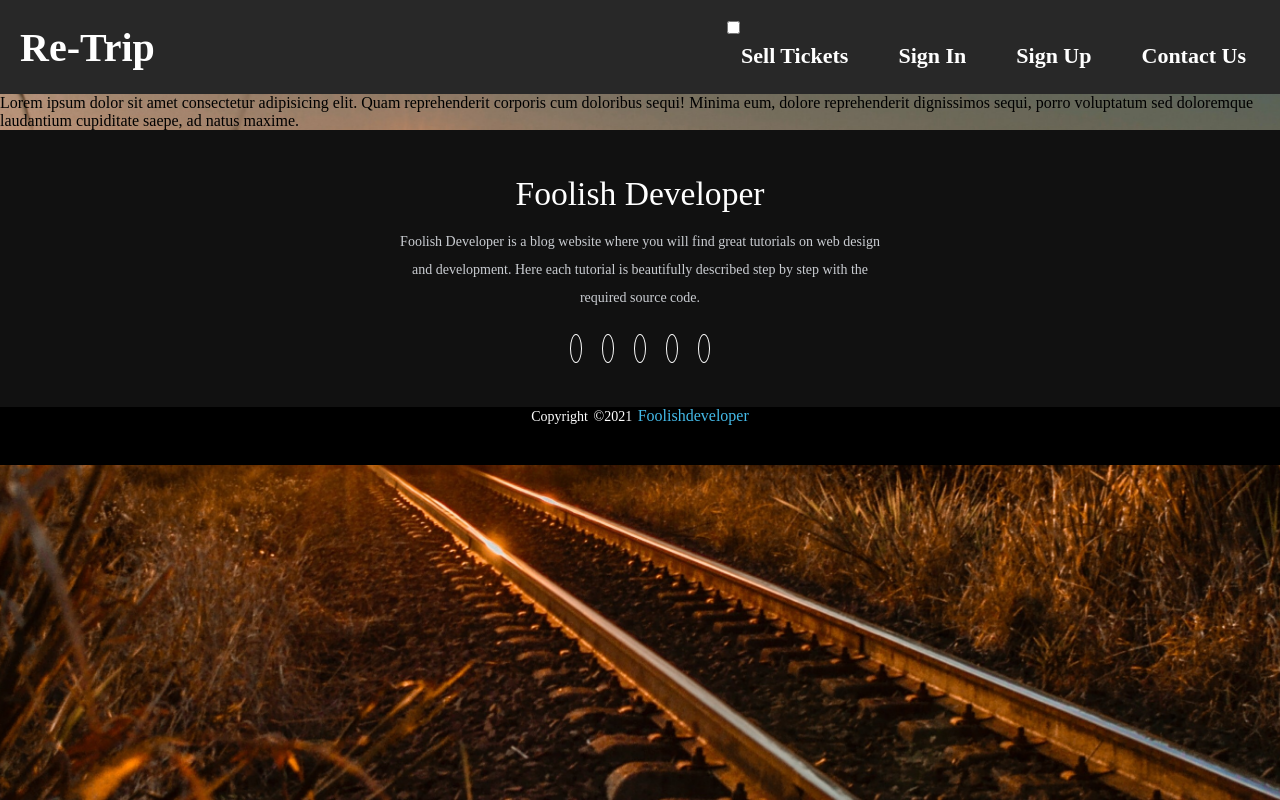
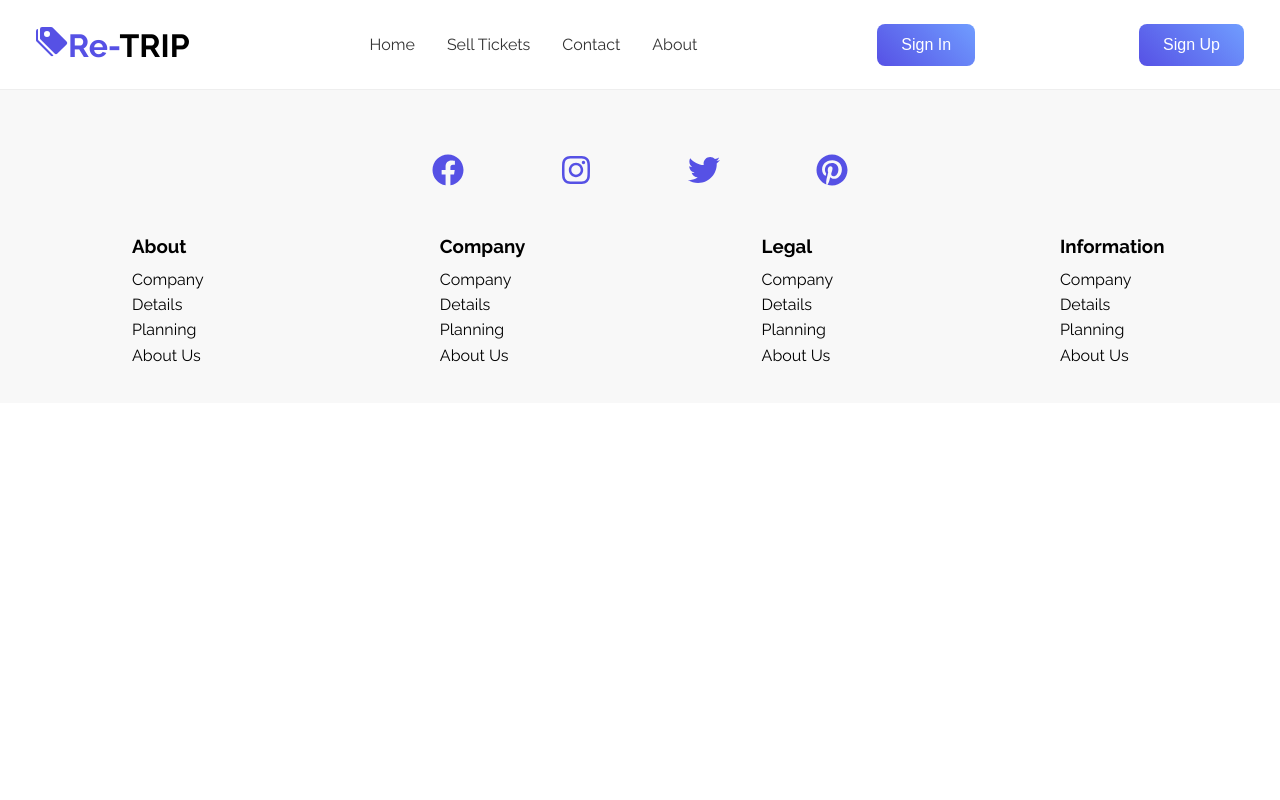
Before and after one commit to hasibulalamrahi/e-ticketing-app-client, a React (Create React App) app: page / in a window 1280 px wide. Built offline with nearby package versions, Linux system fonts and the light colour scheme.

Commit message:
header and footer updated

```diff
--- a/package.json
+++ b/package.json
@@ -10,6 +10,7 @@
     "bootstrap-icons": "^1.9.1",
     "react": "^18.2.0",
     "react-dom": "^18.2.0",
+    "react-icons": "^4.6.0",
     "react-router-dom": "^6.4.2",
     "react-scripts": "5.0.1",
     "web-vitals": "^2.1.4"
--- a/src/App.js
+++ b/src/App.js
@@ -7,7 +7,7 @@ import Footer from './Components/NavBars/Footer/footer'
 import './Styles/Global/App.css'
 function App() {
   return (
-    <div className="bg-image">
+    <div>
       <Header />
       <Routes>
         <Route path="/" element={<HomePage />} />
--- /dev/null
+++ b/src/Components/Home/main.jsx
@@ -0,0 +1,7 @@
+function HomeComponent() {
+  return <>
+
+  </>;
+};
+
+export default HomeComponent;
--- a/src/Components/NavBars/Footer/footer.jsx
+++ b/src/Components/NavBars/Footer/footer.jsx
@@ -1,56 +1,57 @@
-import '../../../Styles/Footer/footer.css'
 
-const Footer = ()=>{
-    return (
-      <>
-        <div>
-          <div className='footer-container'>
-            <div className="footer-content">
-              <h3>Foolish Developer</h3>
-              <p>
-                Foolish Developer is a blog website where you will find great
-                tutorials on web design and development. Here each tutorial is
-                beautifully described step by step with the required source
-                code.
-              </p>
-              <ul className="socials">
-                <li>
-                  <a href="#">
-                    <i className="fa fa-facebook"></i>
-                  </a>
-                </li>
-                <li>
-                  <a href="#">
-                    <i className="fa fa-twitter"></i>
-                  </a>
-                </li>
-                <li>
-                  <a href="#">
-                    <i className="fa fa-google-plus"></i>
-                  </a>
-                </li>
-                <li>
-                  <a href="#">
-                    <i className="fa fa-youtube"></i>
-                  </a>
-                </li>
-                <li>
-                  <a href="#">
-                    <i className="fa fa-linkedin-square"></i>
-                  </a>
-                </li>
-              </ul>
-            </div>
-            <div className="footer-bottom">
-              <p>
-                copyright &copy;2021 <a href="#">foolishdeveloper</a>
-              </p>
+import React from "react";
 
-            </div>
-          </div>
+import {
+  FaFacebook,
+  FaInstagram,
+  FaTwitter,
+  FaPinterest,
+} from "react-icons/fa";
+
+import "../../../Styles/Footer/footer.css";
+
+
+const Footer = () => {
+  return (
+    <div className="footer">
+      <div className="social">
+        <FaFacebook className="icon" />
+        <FaInstagram className="icon" />
+        <FaTwitter className="icon" />
+        <FaPinterest className="icon" />
+      </div>
+      <div className="container">
+        <div className="col">
+          <h3>About</h3>
+          <p>Company</p>
+          <p>Details</p>
+          <p>Planning</p>
+          <p>About Us</p>
         </div>
-      </>
-    );
-}
+        <div className="col">
+          <h3>Company</h3>
+          <p>Company</p>
+          <p>Details</p>
+          <p>Planning</p>
+          <p>About Us</p>
+        </div>
+        <div className="col">
+          <h3>Legal</h3>
+          <p>Company</p>
+          <p>Details</p>
+          <p>Planning</p>
+          <p>About Us</p>
+        </div>
+        <div className="col">
+          <h3>Information</h3>
+          <p>Company</p>
+          <p>Details</p>
+          <p>Planning</p>
+          <p>About Us</p>
+        </div>
+      </div>
+    </div>
+  );
+};
 
 export default Footer;
--- a/src/Components/NavBars/Header/header.jsx
+++ b/src/Components/NavBars/Header/header.jsx
@@ -1,27 +1,50 @@
-import React,{useState,useEffect} from 'react';
-import '../../../Styles/Header/header.css'
 
-function Header() {
+
+import React, {useState} from 'react'
+import {HiOutlineMenuAlt4} from 'react-icons/hi'
+import {FaRegTimesCircle} from 'react-icons/fa'
+import { BsTagsFill } from "react-icons/bs";
+import "../../../Styles/Header/header.css";
+const Header = () => {
+    const[click, setClick] = useState(false)
+    const handleClick = () => setClick(!click)
+
     return (
-<>
-<div>
-   <nav className="navbar">
-     <div className="logo">Re-Trip</div>
-     <ul className="nav-links">
-       <input type="checkbox" id="checkbox_toggle" />
-       <label for="checkbox_toggle" className="hamburger">&#9776;</label>
-       <div className="menu">
-         <li><a href="/sell-tickets">Sell Tickets</a></li>
-         <li><a href="/sign-in">Sign In</a></li>
-         <li className="services">
-           <a href="/sign-up">Sign Up</a>
+      <div className="navbar">
+        <div className="container">
+          <h1>
+            <span>
+              <BsTagsFill />
+              Re-
+            </span>
+            TRIP
+          </h1>
+          <ul className={click ? "nav-menu active" : "nav-menu"}>
+            <li>
+              <a href="#">Home</a>
             </li>
-         <li><a href="/">Contact Us</a></li>
+            <li>
+              <a href="#">Sell Tickets</a>
+            </li>
+            <li>
+              <a href="#">Contact</a>
+            </li>
+            <li>
+              <a href="#">About</a>
+            </li>
+          </ul>
+          <button className="btn">Sign In</button>
+          <button className="btn">Sign Up</button>
+          <div className="hamburger" onClick={handleClick}>
+            {click ? (
+              <FaRegTimesCircle className="icon" />
+            ) : (
+              <HiOutlineMenuAlt4 className="icon" />
+            )}
           </div>
-     </ul>
-   </nav>
         </div>
-</>
+      </div>
     );
 }
-export default Header;
+
+export default Header
--- a/src/Pages/index.jsx
+++ b/src/Pages/index.jsx
@@ -1,9 +1,9 @@
+import  HomeComponent from '../Components/Home/main'
+
 function HomePage() {
   return (
     <>
-    <div>
-      Lorem ipsum dolor sit amet consectetur adipisicing elit. Quam reprehenderit corporis cum doloribus sequi! Minima eum, dolore reprehenderit dignissimos sequi, porro voluptatum sed doloremque laudantium cupiditate saepe, ad natus maxime.
-    </div>
+     <HomeComponent/>
     </>
   )
 }
--- a/src/Styles/Footer/footer.css
+++ b/src/Styles/Footer/footer.css
@@ -1,98 +1,44 @@
+.footer {
+    width: 100%;
+    padding: 2rem 0;
+    background-color: #f8f8f8;
+}
 
-.footer-container{
-    position: relative;
-    bottom: 0;
-    left: 0;
-    right: 0;
-    background: #111;
-    height: auto;
-    width: 100%;
+.footer .container {
+    display: grid;
+    grid-template-columns: repeat(4,1fr);
+    gap: 1.2rem;
+}
 
-    padding-top: 40px;
-    color: #fff;
+.footer .col {
+    margin: auto;
 }
-.footer-content{
-    display: flex;
-    align-items: center;
-    justify-content: center;
-    flex-direction: column;
+
+.footer h3 {
+    margin: .8rem 0
+}
+
+.footer p {
+    margin: .4rem 0;
+}
+
+.footer .social {
     text-align: center;
 }
-.footer-content h3{
-    font-size: 2.1rem;
-    font-weight: 500;
-    text-transform: capitalize;
-    line-height: 3rem;
-}
-.footer-content p{
-    max-width: 500px;
-    margin: 10px auto;
-    line-height: 28px;
-    font-size: 14px;
-    color: #cacdd2;
-}
-.socials{
-    list-style: none;
-    display: flex;
-    align-items: center;
-    justify-content: center;
-    margin: 1rem 0 3rem 0;
-}
-.socials li{
-    margin: 0 10px;
-}
-.socials a{
-    text-decoration: none;
-    color: #fff;
-    border: 1.1px solid white;
-    padding: 5px;
 
-    border-radius: 50%;
-
-}
-.socials a i{
-    font-size: 1.1rem;
-    width: 20px;
-
-
-    transition: color .4s ease;
-
-}
-.socials a:hover i{
-    color: aqua;
+.footer .icon {
+    font-size: 2rem;
+    margin: 2rem 3rem;
+    color: #5651e5;
 }
 
-.footer-bottom{
-    background: #000;
-    width: 100%;
-    /* padding: 20px; */
-padding-bottom: 40px;
-display: flex;
-justify-content: center;
+@media screen and (max-width: 940px) {
+    .footer .container {
+        grid-template-columns: repeat(2,1fr);
+        gap: .5rem;
+    }
+
+    .footer .icon {
+        margin: 1rem;
+    }
 }
-.footer-bottom p{
-float: left;
-    font-size: 14px;
-    word-spacing: 2px;
-    text-transform: capitalize;
-    align-content: center;
-}
-.footer-bottom p a{
-  color:#44bae8;
-  font-size: 16px;
-  text-decoration: none;
-}
-.footer-bottom span{
-    text-transform: uppercase;
-    opacity: .4;
-    font-weight: 200;
-}
-
-
-@media (max-width:500px) {
-.footer-menu ul{
-  display: flex;
-  margin-top: 10px;
-  margin-bottom: 20px;
-}
-}
--- a/src/Styles/Global/App.css
+++ b/src/Styles/Global/App.css
@@ -1,14 +1,49 @@
-*{
-    margin: 0;
-    padding: 0;
-    /* position: relative; */
+@import url('https://fonts.googleapis.com/css2?family=Raleway:wght@100;200;300;400;500;600;700;800;900&display=swap');
+
+* {
+  box-sizing: border-box;
+  margin: 0;
+  padding: 0;
 }
-.bg-image {
-background-Image: url('../../../public/assets/train_1.jpg');
- background-size: cover;
-  background-Repeat: 'no-repeat';
-  background-position: center top;
-  width: 100% ;
-  min-height: 100vh;
 
+ul {
+  list-style-type: none;
 }
+
+a {
+  text-decoration: none;
+  color: #333;
+}
+
+
+
+body {
+  margin: 0;
+  font-family: 'Raleway', 'Segoe UI', 'Roboto', 'Oxygen',
+    'Ubuntu', 'Cantarell', 'Fira Sans', 'Droid Sans', 'Helvetica Neue',
+    sans-serif;
+  -webkit-font-smoothing: antialiased;
+  -moz-osx-font-smoothing: grayscale;
+}
+
+.container {
+  max-width: 1240px;
+  margin: auto;
+}
+
+.btn {
+  color: #fff;
+  padding: 12px 24px;
+  background-image: linear-gradient(45deg, #5651e5 0%, #709dff 100%);
+  border: none;
+  border-radius: 8px;
+  font-size: 1rem;
+  transition: .4s;
+  cursor: pointer;
+}
+
+.btn:ative {
+  transform: translate(4px);
+  box-shadow: 0px 0px 1px rgba(0,0,0,0,.2);
+  border-bottom:none;
+}
--- a/src/Styles/Header/header.css
+++ b/src/Styles/Header/header.css
@@ -1,101 +1,64 @@
+.navbar {
+    width: 100%;
+    height: 90px;
+    top: 0;
+    left: 0;
+    background-color: #fff;
+    border-bottom: 1px solid #eee;
+}
 
-.navbar {
+.navbar .container {
+    height: 100%;
     display: flex;
+    justify-content: space-between;
     align-items: center;
- justify-content: space-between;
- padding: 20px;
- /* background-color: #754C00; */
- background-color: #282828;
- color: #fff;
+    padding:1rem;
 }
-.nav-links a {
- color: #fff;
- text-decoration: none;
+
+.navbar span {
+    color: #5651e5;
 }
-/* LOGO */
-.logo {
- font-size: 40px;
- font-weight: bolder;
+
+.navbar .nav-menu {
+    display: flex;
 }
-/* NAVBAR MENU */
-.menu {
- display: flex;
- gap: 1em;
- font-size: 22px;
- font-weight: bold;
+
+.navbar li {
+    padding: 1rem;
 }
-.menu li:hover {
- background-color: #4c9e9e;
- border-radius: 5px;
- transition: 0.3s ease;
-}
-.menu li {
- padding: 5px 14px;
- list-style: none;
-}
-/* DROPDOWN MENU */
-.services {
- position: relative;
-}
-.dropdown {
- background-color: rgb(1, 139, 139);
- padding: 1em 0;
- position: absolute; /*WITH RESPECT TO PARENT*/
- display: none;
- border-radius: 8px;
- top: 35px;
-}
-.dropdown li + li {
- margin-top: 10px;
-}
-.dropdown li {
- padding: 0.5em 1em;
- width: 8em;
- text-align: center;
-}
-.dropdown li:hover {
- background-color: #4c9e9e;
-}
-.services:hover .dropdown {
- display: block;
-}
-/*HAMBURGER MENU*/
+
 .hamburger {
     display: none;
- font-size: 24px;
- user-select: none;
 }
-/* APPLYING MEDIA QUERIES */
-@media (max-width: 768px) {
-.menu {
- display:none;
- position: absolute;
- background-color:#282828;
- right: 0;
- left: 0;
- text-align: center;
- padding: 16px 0;
+
+.navbar .icon {
+    font-size: 1.5rem;
 }
-.menu li:hover {
- display: inline-block;
- background-color:#4c9e9e;
- transition: 0.3s ease;
-}
-.menu li + li {
- margin-top: 12px;
-}
-input[type=checkbox]:checked ~ .menu{
- display: block;
-}
+
+@media screen and (max-width:940px) {
     .hamburger {
         display: block;
     }
-.dropdown {
- left: 50%;
- top: 30px;
- transform: translateX(35%);
+
+    .navbar .nav-menu {
+        position: absolute;
+        display: flex;
+        flex-direction: column;
+        align-items: center;
+        top: 90px;
+        right: -100%;
+        height: 100%;
+        width: 100%;
+        background: rgba(255,255,255, .98);
+        transition: 0.4s ease-in-out;
+        z-index: 10;
     }
-.dropdown li:hover {
- background-color: #4c9e9e;
+
+    .navbar .active {
+        right: 0;
+    }
+
+    .navbar .nav-menu li a {
+        font-size: 2rem;
     }
 }
```
Also changed, not shown: 1 other file (tests, documents, lock files or other folders). Lines whose indentation alone changed are shown as unchanged.
